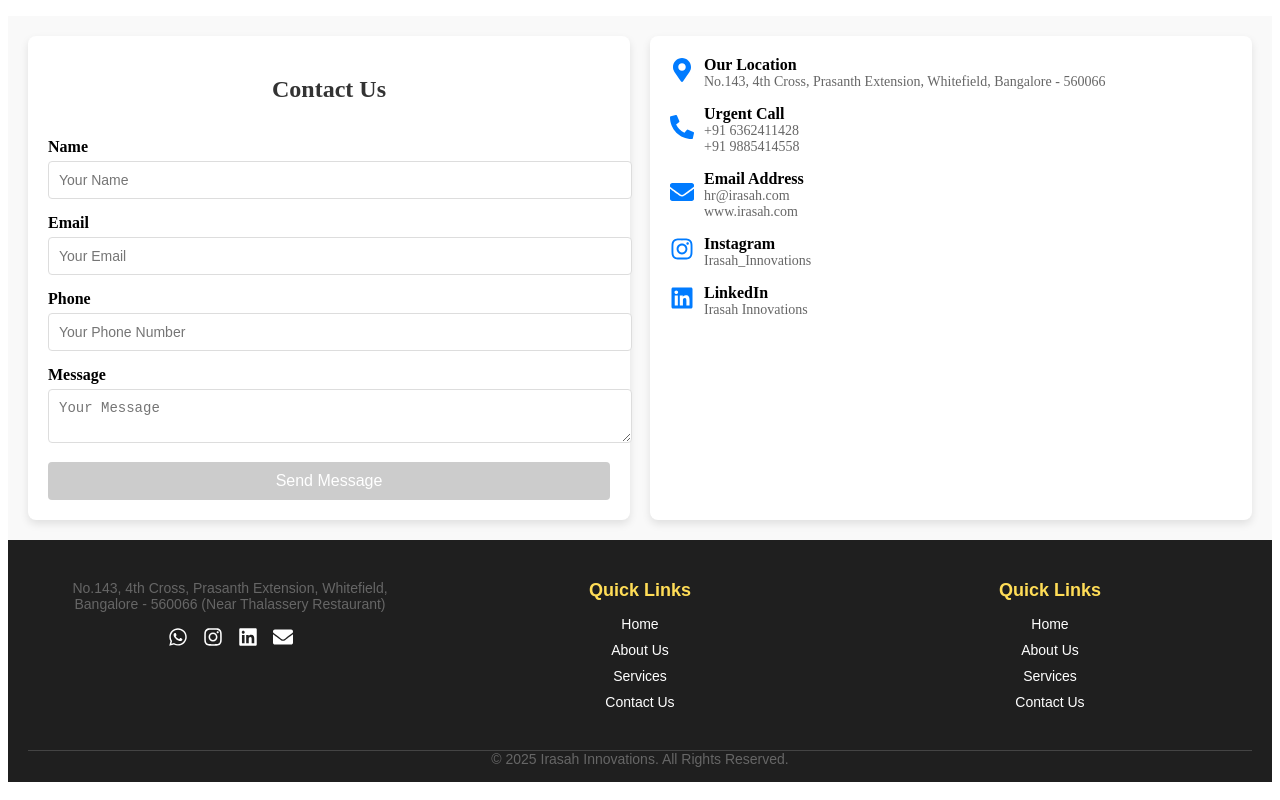
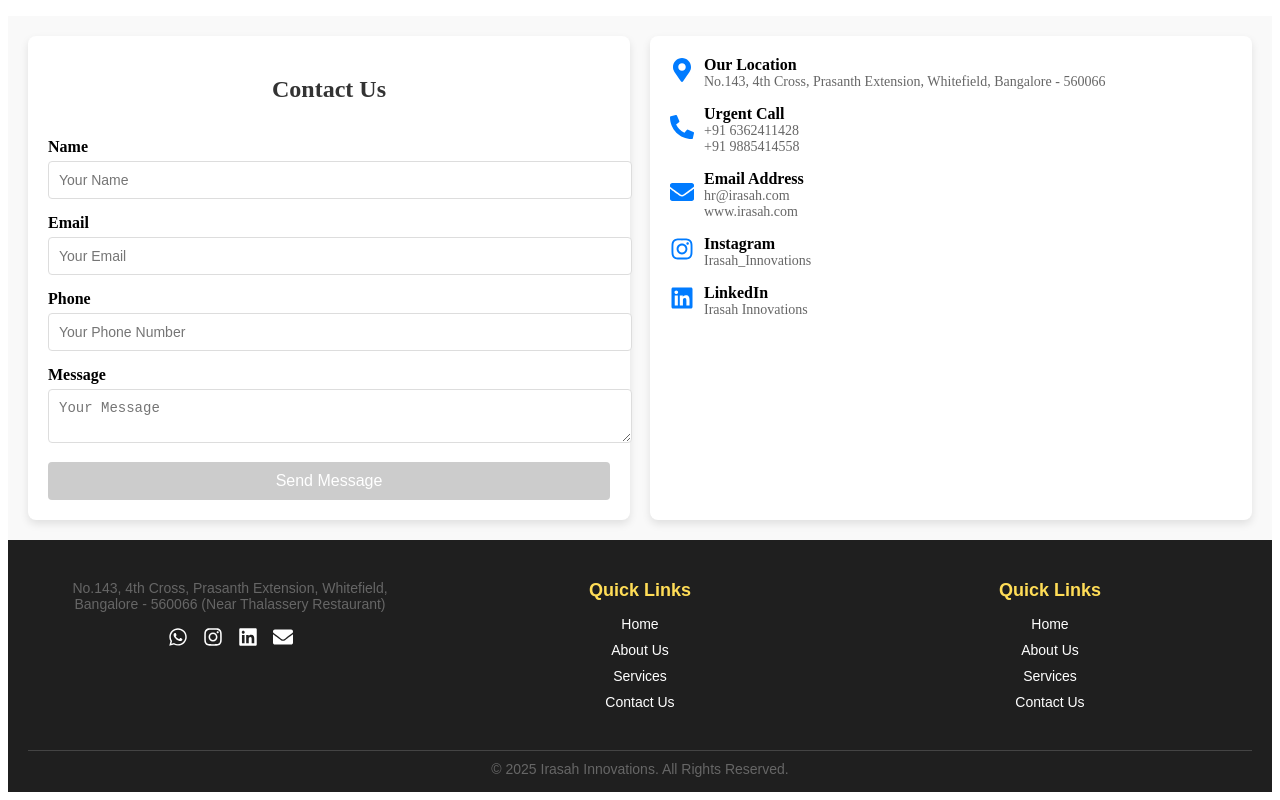
Before and after one commit to ReddyInnovations/maddy-widgets, a React app: page / in a window 1280 px wide. Shown: the part 1116-1916 px from the top of the page. Built offline with nearby package versions, Linux system fonts and the light colour scheme.

Commit message:
Update footer.css

```diff
--- a/src/styles/css/footer.css
+++ b/src/styles/css/footer.css
@@ -77,6 +77,9 @@
   color: var(--footer-bottom-color, #bbb);
 }
 
+.footer-bottom p {
+  padding-top: 10px;
+}
 /* Responsive Design */
 @media (max-width: 768px) {
   .footer-grid {
```
